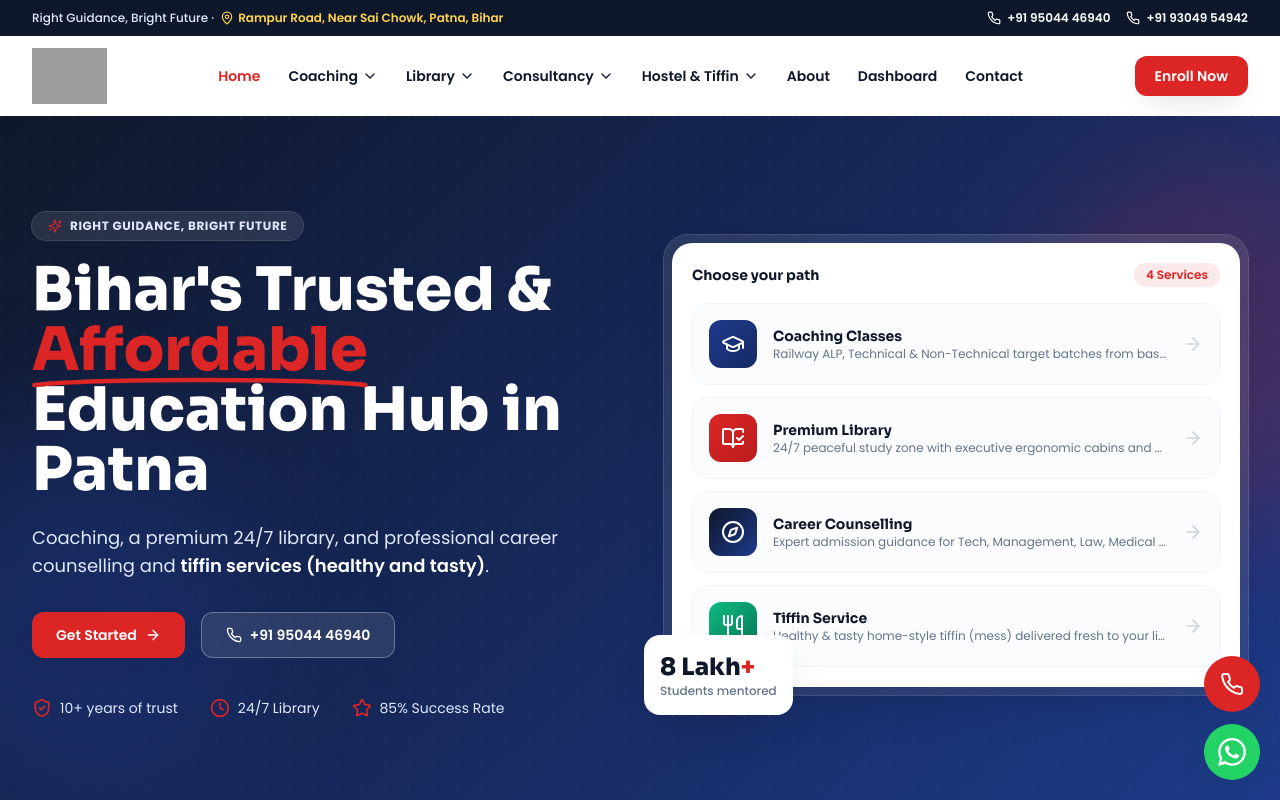
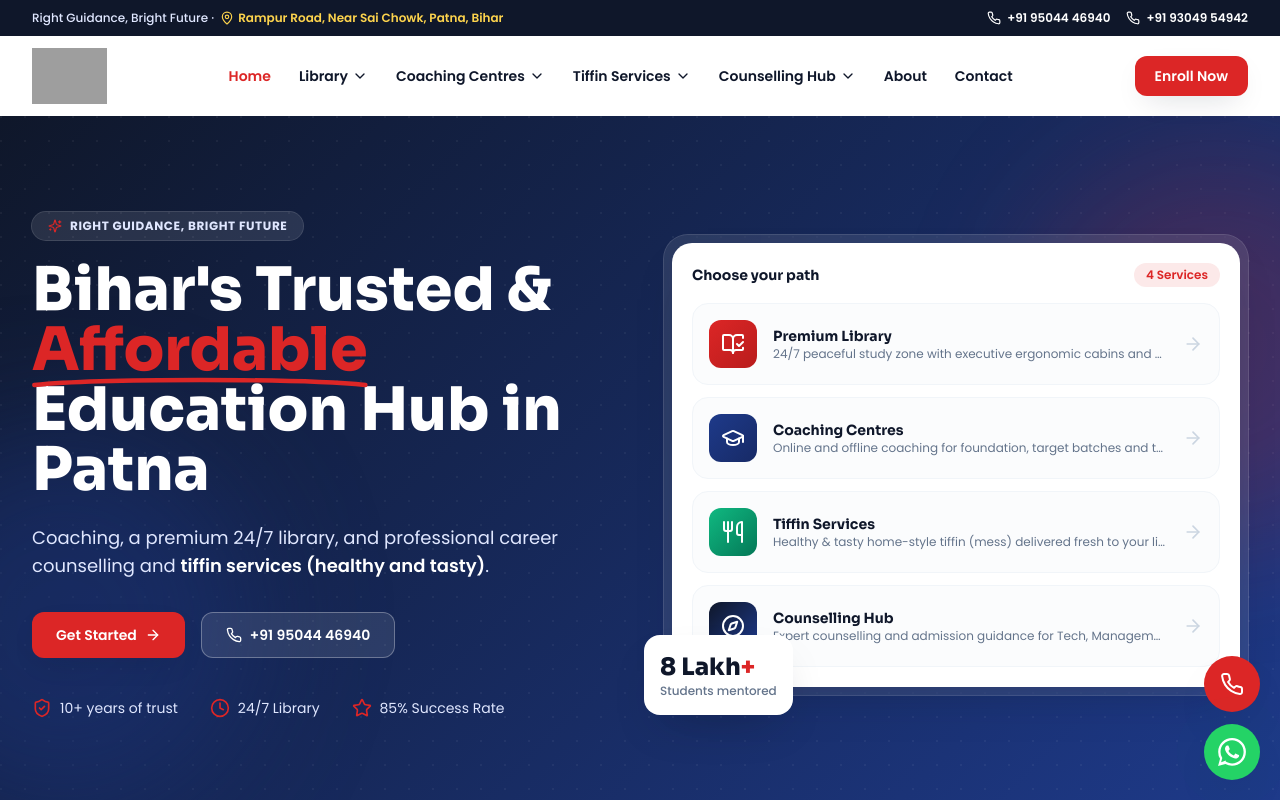
Before and after one commit to Alok16012/vidyaeducationgroup, a React (Vite) app: page / in a window 1280 px wide. Shown: the top 800 px of the page. Built offline with nearby package versions, Linux system fonts and the light colour scheme; grey boxes are pictures that could not be loaded.

Commit message:
Update primary navigation sections

```diff
--- a/src/components/Footer.jsx
+++ b/src/components/Footer.jsx
@@ -4,9 +4,10 @@ import Logo from './Logo.jsx'
 import { BRAND, NAV } from '../data/site.js'
 
 export default function Footer() {
-  const coaching = NAV.find((n) => n.label === 'Coaching')
   const library = NAV.find((n) => n.label === 'Library')
-  const consultancy = NAV.find((n) => n.label === 'Consultancy')
+  const coaching = NAV.find((n) => n.label === 'Coaching Centres')
+  const tiffin = NAV.find((n) => n.label === 'Tiffin Services')
+  const counselling = NAV.find((n) => n.label === 'Counselling Hub')
 
   return (
     <footer className="bg-navy text-slate-300">
@@ -32,10 +33,11 @@ export default function Footer() {
             </div>
           </div>
 
-          <div className="grid grid-cols-2 gap-8 sm:grid-cols-3 lg:col-span-5">
-            <FooterCol title="Coaching" links={coaching.children} />
+          <div className="grid grid-cols-2 gap-8 sm:grid-cols-4 lg:col-span-5">
             <FooterCol title="Library" links={library.children} />
-            <FooterCol title="Consultancy" links={consultancy.children} />
+            <FooterCol title="Coaching Centres" links={coaching.children} />
+            <FooterCol title="Tiffin Services" links={tiffin.children} />
+            <FooterCol title="Counselling Hub" links={counselling.children} />
           </div>
 
           <div className="lg:col-span-3">
--- a/src/data/site.js
+++ b/src/data/site.js
@@ -46,14 +46,6 @@ export const LIBRARY_ADDRESSES = [
 export const NAV = [
   { label: 'Home', to: '/' },
   {
-    label: 'Coaching',
-    to: '/coaching',
-    children: [
-      { label: 'Online Classes', to: '/coaching/online', desc: 'Live + recorded lectures' },
-      { label: 'Offline Center', to: '/coaching/offline', desc: 'Patna physical batches' },
-    ],
-  },
-  {
     label: 'Library',
     to: '/library',
     children: [
@@ -64,23 +56,30 @@ export const NAV = [
     ],
   },
   {
-    label: 'Consultancy',
+    label: 'Coaching Centres',
+    to: '/coaching',
+    children: [
+      { label: 'Online Classes', to: '/coaching/online', desc: 'Live + recorded lectures' },
+      { label: 'Offline Center', to: '/coaching/offline', desc: 'Patna physical batches' },
+    ],
+  },
+  {
+    label: 'Tiffin Services',
+    to: '/tiffin',
+    children: [
+      { label: 'Tiffin Services', to: '/tiffin', desc: 'Healthy & tasty home-style meals' },
+      { label: 'Hostel', to: '/hostel', desc: 'Safe, comfortable student accommodation' },
+    ],
+  },
+  {
+    label: 'Counselling Hub',
     to: '/consultancy',
     children: [
       { label: 'Counselling', to: '/consultancy', desc: 'Career path & profile counselling' },
       { label: 'Admission', to: '/consultancy/admission', desc: 'Tech, Management, Law, Medical & Nursing' },
     ],
   },
-  {
-    label: 'Hostel & Tiffin',
-    to: '/tiffin',
-    children: [
-      { label: 'Hostel', to: '/hostel', desc: 'Safe, comfortable student accommodation' },
-      { label: 'Tiffin Services', to: '/tiffin', desc: 'Healthy & tasty home-style meals' },
-    ],
-  },
   { label: 'About', to: '/about' },
-  { label: 'Dashboard', to: '/dashboard' },
   { label: 'Contact', to: '/contact' },
 ]
 
--- a/src/pages/Home.jsx
+++ b/src/pages/Home.jsx
@@ -23,14 +23,6 @@ import { BRAND, STATS, NOTIFICATIONS } from '../data/site.js'
 
 const ROUTES = [
   {
-    title: 'Coaching Classes',
-    desc: 'Railway ALP, Technical & Non-Technical target batches from basic to advanced level.',
-    icon: GraduationCap,
-    to: '/coaching',
-    accent: 'from-slateblue to-brand-700',
-    points: ['Live + Recorded', 'Test Series', 'Doubt Support'],
-  },
-  {
     title: 'Premium Library',
     desc: '24/7 peaceful study zone with executive ergonomic cabins and high-speed Wi-Fi.',
     icon: BookOpenCheck,
@@ -39,20 +31,28 @@ const ROUTES = [
     points: ['24/7 Access', 'Plug Points', 'Seat Booking'],
   },
   {
-    title: 'Career Counselling',
-    desc: 'Expert admission guidance for Tech, Management, Law, Medical & Nursing careers.',
-    icon: Compass,
-    to: '/consultancy',
-    accent: 'from-navy to-slateblue',
-    points: ['Profile Tracking', 'Top Colleges', 'End-to-end'],
+    title: 'Coaching Centres',
+    desc: 'Online and offline coaching for foundation, target batches and test series.',
+    icon: GraduationCap,
+    to: '/coaching',
+    accent: 'from-slateblue to-brand-700',
+    points: ['Online App', 'Offline Centre', 'Test Series'],
   },
   {
-    title: 'Tiffin Service',
+    title: 'Tiffin Services',
     desc: 'Healthy & tasty home-style tiffin (mess) delivered fresh to your library cabin or hostel.',
     icon: Utensils,
     to: '/tiffin',
     accent: 'from-emerald-500 to-emerald-700',
     points: ['Pure Veg', 'Fresh Daily', 'Free Delivery'],
+  },
+  {
+    title: 'Counselling Hub',
+    desc: 'Expert counselling and admission guidance for Tech, Management, Law, Medical & Nursing careers.',
+    icon: Compass,
+    to: '/consultancy',
+    accent: 'from-navy to-slateblue',
+    points: ['Profile Tracking', 'Top Colleges', 'End-to-end'],
   },
 ]
 
@@ -288,10 +288,10 @@ function Stats() {
 
 function WhyUs() {
   const feats = [
-    { icon: TrendingUp, title: 'Coaching Classes', desc: 'Result-driven online & offline batches for Railway ALP, Technical and competitive exams — basics to advanced.', accent: 'slateblue' },
     { icon: Wifi, title: 'Premium 24/7 Library', desc: 'Ergonomic cabins, fiber Wi-Fi, plug points and tablet access across premium and simple study wings.', accent: 'crimson' },
-    { icon: Compass, title: 'Career Counselling', desc: 'End-to-end admission guidance across Tech, Management, Law, Medical & Nursing careers.', accent: 'navy' },
-    { icon: Utensils, title: 'Tiffin Service (Mess)', desc: 'Healthy & tasty home-style pure-veg meals, cooked fresh daily and delivered to your cabin or hostel.', accent: 'slateblue' },
+    { icon: TrendingUp, title: 'Coaching Centres', desc: 'Result-driven online & offline batches for foundation, target and competitive exam preparation.', accent: 'slateblue' },
+    { icon: Utensils, title: 'Tiffin Services', desc: 'Healthy & tasty home-style pure-veg meals, cooked fresh daily and delivered to your cabin or hostel.', accent: 'slateblue' },
+    { icon: Compass, title: 'Counselling Hub', desc: 'End-to-end admission guidance across Tech, Management, Law, Medical & Nursing careers.', accent: 'navy' },
     { icon: Users, title: 'Special Care for Weak Students', desc: 'Director Mr. Chandan Kumar personally ensures कमजोर विद्यार्थी get extra mentoring and remedial classes.', accent: 'crimson' },
     { icon: ShieldCheck, title: 'Trusted & Affordable', desc: 'Premium facilities at the most student-friendly fees in Patna — value without compromise.', accent: 'navy' },
   ]
```
